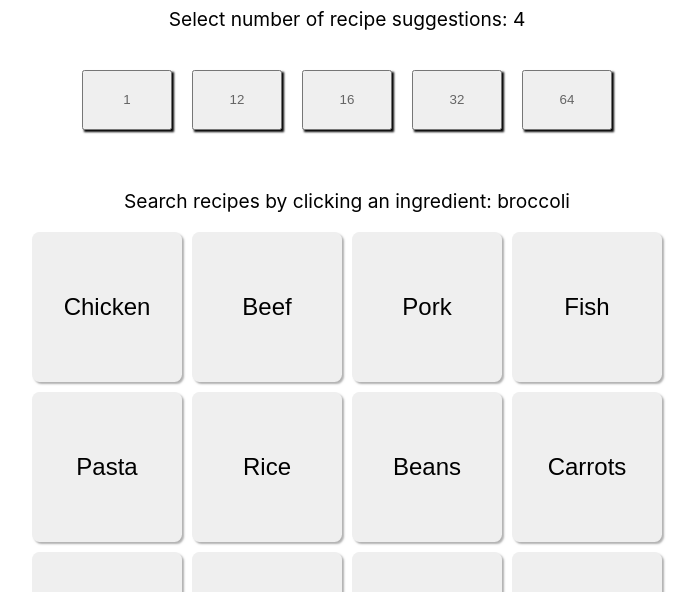
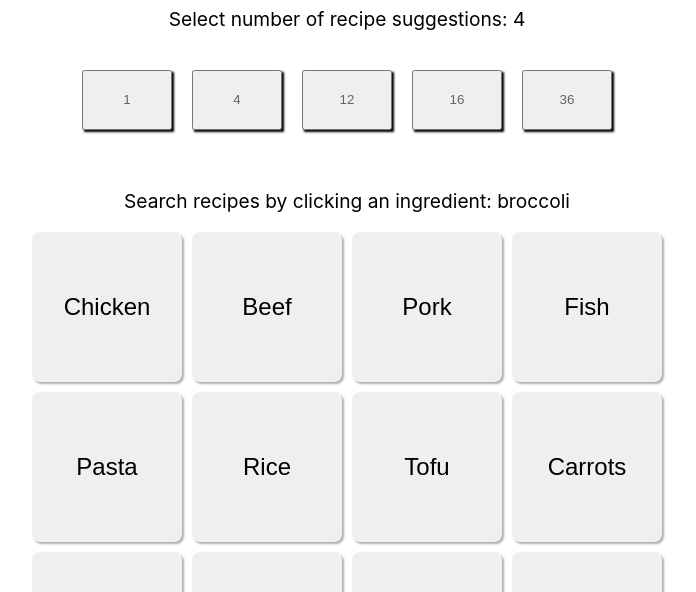
Before and after one commit to EricSorum/recipe-avalanche, a React (Create React App) app: page / in a window 1280 px wide. Shown: the part 304-896 px from the top of the page, without its empty margins (293-989 px from the left). Built offline with nearby package versions, Linux system fonts and the light colour scheme; no server answers.

Commit message:
Tweaks to readme, ingredient list

```diff
--- a/src/App.jsx
+++ b/src/App.jsx
@@ -4,7 +4,7 @@ import style from './style/App.module.css';
 
 function App() {
   const [num, setNum] = useState(4);
-  const numberList = [1, 12, 16, 32, 64];
+  const numberList = [1, 4, 12, 16, 36];
   return (
     <div className={style.App}>
       <header>
--- a/src/components/ChooseRecipes.jsx
+++ b/src/components/ChooseRecipes.jsx
@@ -1,7 +1,7 @@
 import React, { useEffect, useState } from 'react';
 import PropTypes from 'prop-types';
-// import Ingredients from './Ingredients';
-// import Instructions from './Instructions';
+import Ingredients from './Ingredients';
+import Instructions from './Instructions';
 import style from '../style/ChooseRecipes.module.css';
 
 function ChooseRecipes(props) {
@@ -42,7 +42,7 @@ function ChooseRecipes(props) {
   // });
   // });
 
-  const ingredientList = ['Chicken', 'Beef', 'Pork', 'Fish', 'Pasta', 'Rice', 'Beans', 'Carrots', 'Broccoli', 'Lettuce', 'Peppers', 'Mushrooms'];
+  const ingredientList = ['Chicken', 'Beef', 'Pork', 'Fish', 'Pasta', 'Rice', 'Tofu', 'Carrots', 'Broccoli', 'Lettuce', 'Peppers', 'Mushrooms'];
 
   /*
    The handler below is commented out since useEffect automatically fetches new recipes
@@ -93,9 +93,9 @@ function ChooseRecipes(props) {
               <img src={recipe.image} alt={recipe.title} />
               <div>
                 <p className={style.section}>Ingredients:</p>
-                {/* <Ingredients recipeID={recipe} /> */}
+                <Ingredients recipeID={recipe} />
                 <p className={style.section}>Instructions:</p>
-                {/* <Instructions recipeID={recipe} /> */}
+                <Instructions recipeID={recipe} />
               </div>
             </div>
           ))
--- a/src/components/Instructions.jsx
+++ b/src/components/Instructions.jsx
@@ -13,7 +13,7 @@ Each instruction has a "number" and "step" key, which is extracted from each obj
 the array and rendered to the component.
 */
 
-function Instructions({ props = 'chicken' }) {
+function Instructions(props) {
   const [instructions, setInstructions] = useState([]);
   const { recipeID } = props;
   const getInstructions = async () => {
```
Also changed, not shown: 1 other file (tests, documents, lock files or other folders).
